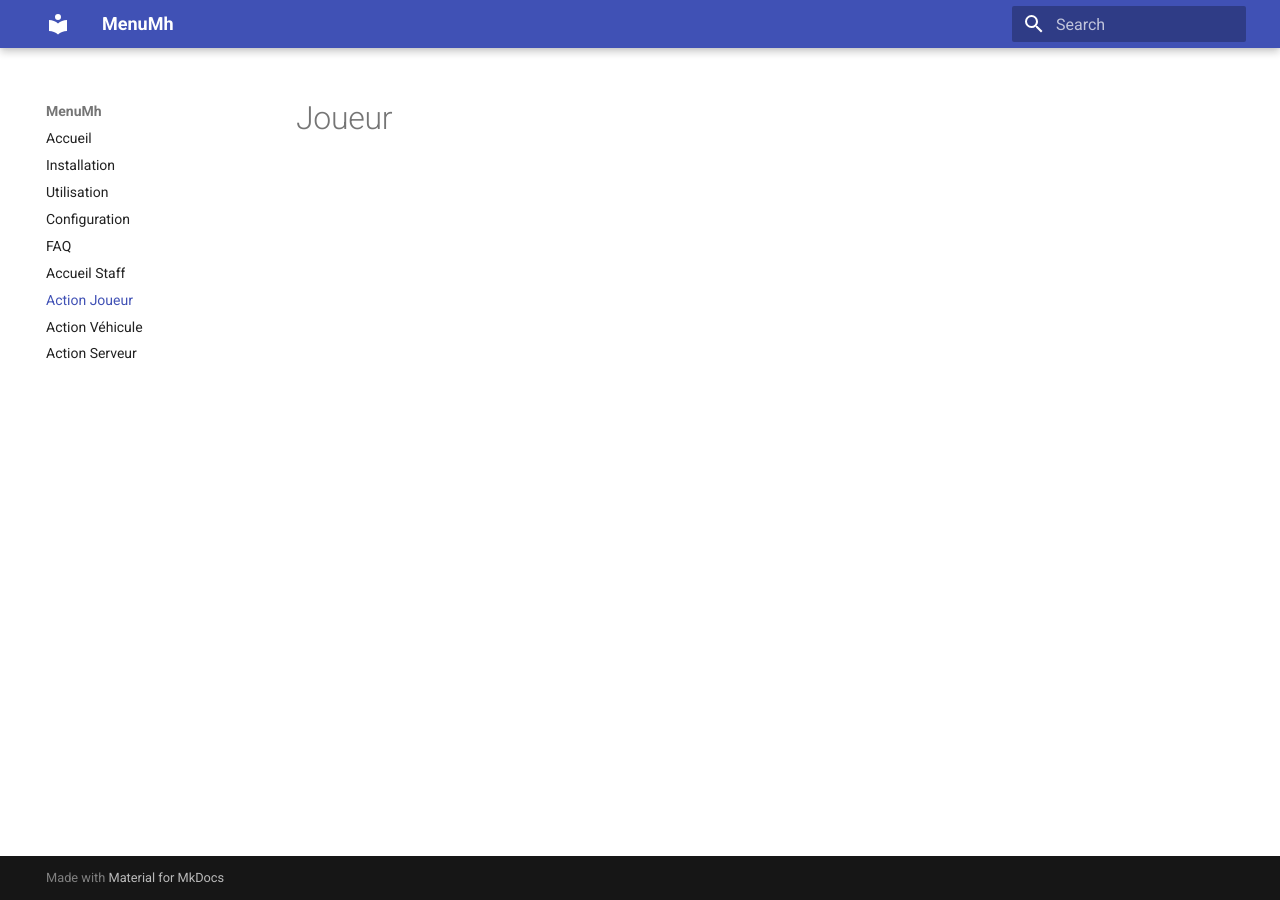
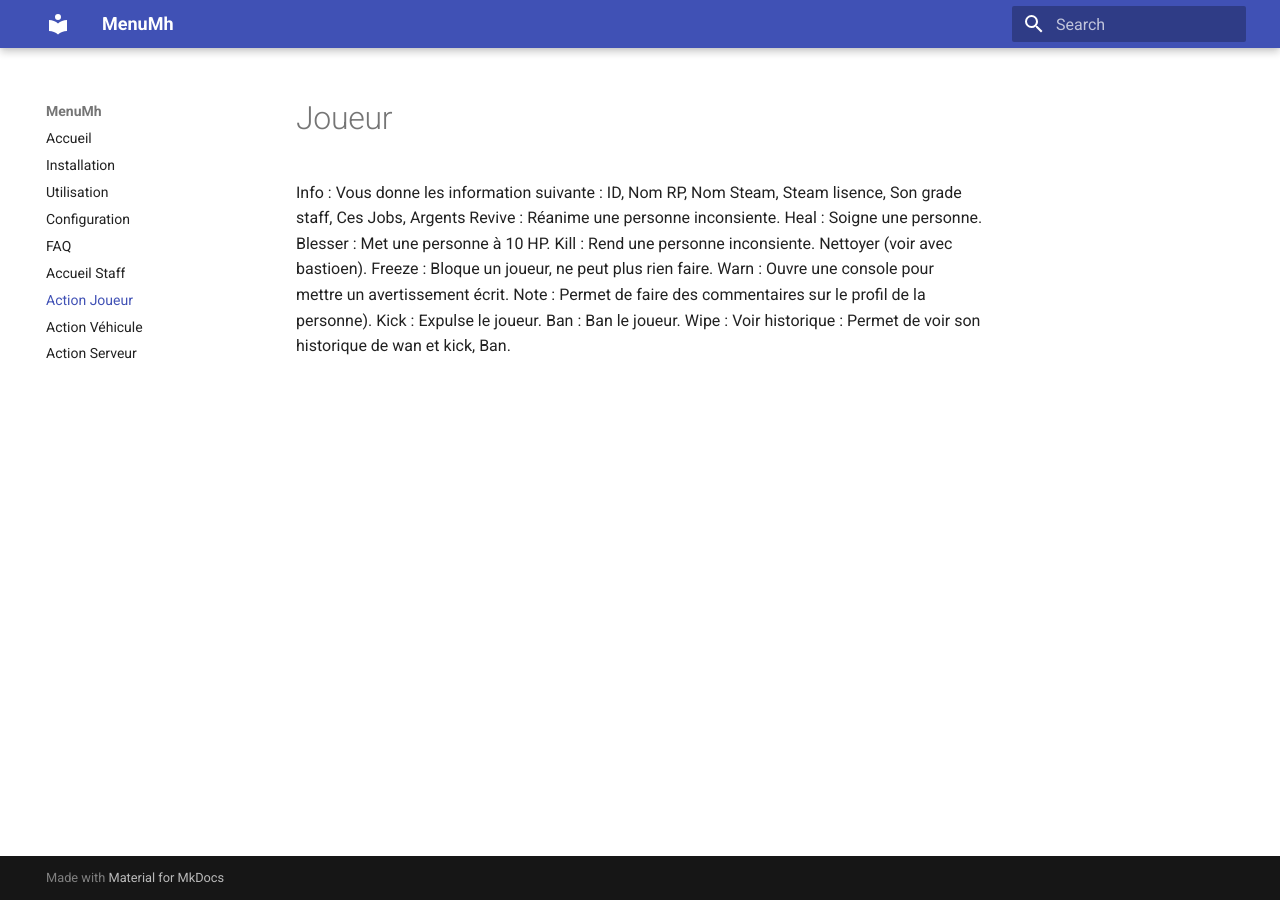
Before and after one commit to BastouP/DocMh, an MkDocs documentation site: the page built from docs/Joueur.md, in a window 1280 px wide. Built offline with MkDocs 1.6.1 and Material for MkDocs 9.7.7, drawn with Linux system fonts in a browser that asks for light colours.

Commit message:
Update Joueur.md

```diff
--- a/docs/Joueur.md
+++ b/docs/Joueur.md
@@ -1 +1,15 @@
 # Joueur
+
+Info : Vous donne les information suivante : ID, Nom RP, Nom Steam, Steam lisence, Son grade staff, Ces Jobs, Argents
+Revive : Réanime une personne inconsiente.
+Heal : Soigne une personne.
+Blesser : Met une personne à 10 HP.
+Kill : Rend une personne inconsiente.
+Nettoyer (voir avec bastioen).
+Freeze : Bloque un joueur, ne peut plus rien faire.
+Warn : Ouvre une console pour mettre un avertissement écrit.
+Note : Permet de faire des commentaires sur le profil de la personne).
+Kick : Expulse le joueur.
+Ban : Ban le joueur.
+Wipe :
+Voir historique : Permet de voir son historique de wan et kick, Ban.
```
